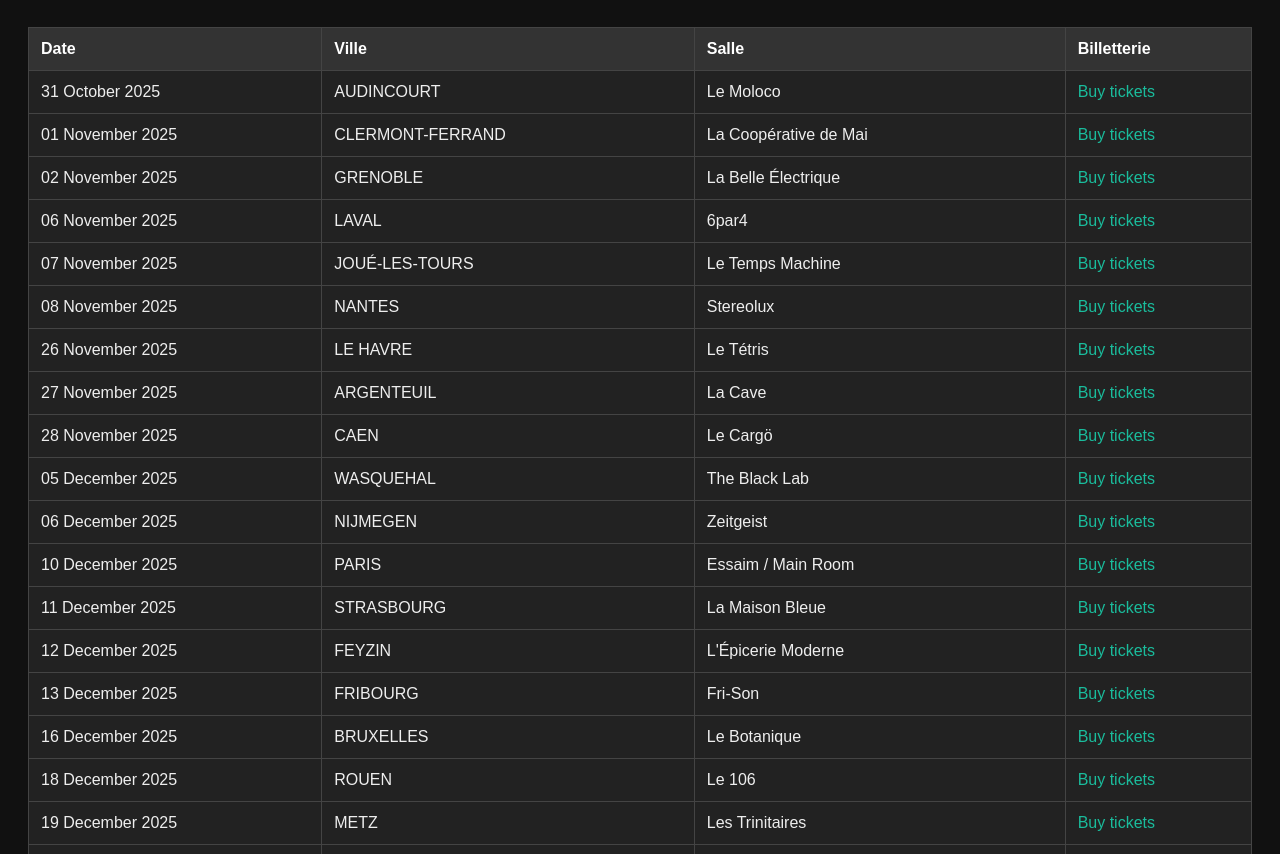
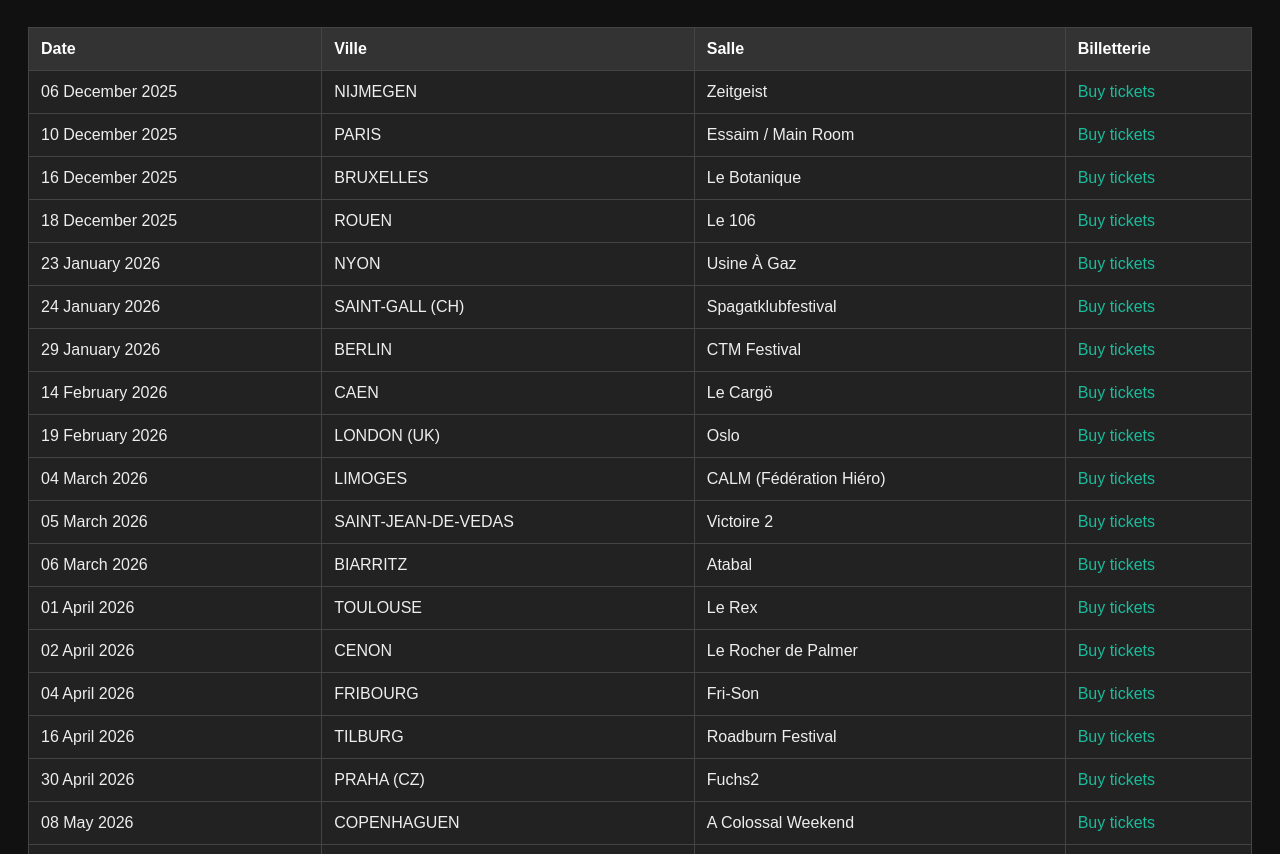
Before and after one commit to MaelstromHub/pain-magazine-tour-2025, a plain HTML site: page index.html in a window 1280 px wide. Shown: the part 89-943 px from the top of the page. Drawn offline with Linux system fonts and the light colour scheme.

Commit message:
Update index.html

```diff
--- a/index.html
+++ b/index.html
@@ -52,76 +52,6 @@
     <tbody>
 
     <tr>
-        <td>31 October 2025</td>
-        <td>AUDINCOURT</td>
-        <td>Le Moloco</td>
-        <td><a href="https://billetterie.lemoloco.com/agenda/299-halloween-rock-party" target="_blank">Buy tickets</a></td>
-    </tr>
-
-    <tr>
-        <td>01 November 2025</td>
-        <td>CLERMONT-FERRAND</td>
-        <td>La Coopérative de Mai</td>
-        <td><a href="https://billetterie.lacoope.org/agenda/1069-pain-magazine?session=1069" target="_blank">Buy tickets</a></td>
-    </tr>
-
-    <tr>
-        <td>02 November 2025</td>
-        <td>GRENOBLE</td>
-        <td>La Belle Électrique</td>
-        <td><a href="https://billetterie.la-belle-electrique.com/?sonic_to=event(slug:583-pain-magazine" target="_blank">Buy tickets</a></td>
-    </tr>
-
-    <tr>
-        <td>06 November 2025</td>
-        <td>LAVAL</td>
-        <td>6par4</td>
-        <td><a href="https://billetterie.6par4.com/agenda/235-pain-magazine-birds-in-row-x-louisahhh-x-ma%C3%ABlstrom-x-quentin-sauv%C3%A9?session=235" target="_blank">Buy tickets</a></td>
-    </tr>
-
-    <tr>
-        <td>07 November 2025</td>
-        <td>JOUÉ-LES-TOURS</td>
-        <td>Le Temps Machine</td>
-        <td><a href="https://letempsmachine.com/agenda/ultra-son-1-pain-magazine-pamela" target="_blank">Buy tickets</a></td>
-    </tr>
-
-    <tr>
-        <td>08 November 2025</td>
-        <td>NANTES</td>
-        <td>Stereolux</td>
-        <td><a href="https://stereolux.org/agenda/pain-magazine" target="_blank">Buy tickets</a></td>
-    </tr>
-
-    <tr>
-        <td>26 November 2025</td>
-        <td>LE HAVRE</td>
-        <td>Le Tétris</td>
-        <td><a href="https://billetterie.letetris.fr/agenda/949-pain-magazinee" target="_blank">Buy tickets</a></td>
-    </tr>
-
-    <tr>
-        <td>27 November 2025</td>
-        <td>ARGENTEUIL</td>
-        <td>La Cave</td>
-        <td><a href="https://shotgun.live/fr/events/pain-magazine-david-shaw-and-the-beat" target="_blank">Buy tickets</a></td>
-    </tr>
-
-    <tr>
-        <td>28 November 2025</td>
-        <td>CAEN</td>
-        <td>Le Cargö</td>
-        <td><a href="https://billetterie.lecargo.fr/agenda/94-pain-magazine?session=94" target="_blank">Buy tickets</a></td>
-    </tr>
-
-    <tr>
-        <td>05 December 2025</td>
-        <td>WASQUEHAL</td>
-        <td>The Black Lab</td>
-        <td><a href="https://ypl.me/K8f" target="_blank">Buy tickets</a></td>
-    </tr>
-
-    <tr>
         <td>06 December 2025</td>
         <td>NIJMEGEN</td>
         <td>Zeitgeist</td>
@@ -133,27 +63,6 @@
         <td>PARIS</td>
         <td>Essaim / Main Room</td>
         <td><a href="https://link.dice.fm/Z9571027784b" target="_blank">Buy tickets</a></td>
-    </tr>
-
-    <tr>
-        <td>11 December 2025</td>
-        <td>STRASBOURG</td>
-        <td>La Maison Bleue</td>
-        <td><a href="https://billetterie.lamaisonbleue-stbg.com/agenda/300-pain-magazine-invit%C3%A9s?session=300" target="_blank">Buy tickets</a></td>
-    </tr>
-
-    <tr>
-        <td>12 December 2025</td>
-        <td>FEYZIN</td>
-        <td>L'Épicerie Moderne</td>
-        <td><a href="https://epiceriemoderne.com/agenda/2025-12-12-pain-magazine" target="_blank">Buy tickets</a></td>
-    </tr>
-
-    <tr>
-        <td>13 December 2025</td>
-        <td>FRIBOURG</td>
-        <td>Fri-Son</td>
-        <td><a href="https://www.petzi.ch/events/59507/" target="_blank">Buy tickets</a></td>
     </tr>
 
     <tr>
@@ -171,10 +80,31 @@
     </tr>
 
     <tr>
-        <td>19 December 2025</td>
-        <td>METZ</td>
-        <td>Les Trinitaires</td>
-        <td><a href="https://cmm.shop.secutix.com/selection/event/date?productId=10229356159758" target="_blank">Buy tickets</a></td>
+        <td>23 January 2026</td>
+        <td>NYON</td>
+        <td>Usine À Gaz</td>
+        <td><a href="https://discover.smeetz.com/fr/product/b2b/73688/booking/pain-magazine-eckhart" target="_blank">Buy tickets</a></td>
+    </tr>
+
+    <tr>
+        <td>24 January 2026</td>
+        <td>SAINT-GALL (CH)</td>
+        <td>Spagatklubfestival</td>
+        <td><a href="https://www.petzi.ch/de/events/61277-palace-spagatklubfestival/" target="_blank">Buy tickets</a></td>
+    </tr>
+
+    <tr>
+        <td>29 January 2026</td>
+        <td>BERLIN</td>
+        <td>CTM Festival</td>
+        <td><a href="https://www.ctm-festival.de/festival-2026/tickets" target="_blank">Buy tickets</a></td>
+    </tr>
+
+    <tr>
+        <td>14 February 2026</td>
+        <td>CAEN</td>
+        <td>Le Cargö</td>
+        <td><a href="https://billetterie.lecargo.fr/agenda/94-pain-magazine?session=94" target="_blank">Buy tickets</a></td>
     </tr>
 
     <tr>
@@ -199,6 +129,13 @@
     </tr>
 
     <tr>
+        <td>06 March 2026</td>
+        <td>BIARRITZ</td>
+        <td>Atabal</td>
+        <td><a href="https://my.weezevent.com/meule-pain-magazine-atabal-concert-biarritz" target="_blank">Buy tickets</a></td>
+    </tr>
+
+    <tr>
         <td>01 April 2026</td>
         <td>TOULOUSE</td>
         <td>Le Rex</td>
@@ -209,12 +146,33 @@
         <td>02 April 2026</td>
         <td>CENON</td>
         <td>Le Rocher de Palmer</td>
-        <td><a href="https://lerocherdepalmer.fr/agenda/pain-magazine-birds-row-x-louisahhh-x-maelstrom" target="_blank">Buy tickets</a></td>
+        <td><a href="https://lerocherdepalmer.fr/agenda/pain-magazine-birds-row-x-louisahhh-x-maelstrom-x-quentin-sauve-0" target="_blank">Buy tickets</a></td>
+    </tr>
+
+    <tr>
+        <td>04 April 2026</td>
+        <td>FRIBOURG</td>
+        <td>Fri-Son</td>
+        <td><a href="https://www.seetickets.com/ch/event/pain-magazin/fri-son/3407111" target="_blank">Buy tickets</a></td>
+    </tr>
+
+    <tr>
+        <td>16 April 2026</td>
+        <td>TILBURG</td>
+        <td>Roadburn Festival</td>
+        <td><a href="https://roadburn.com/tickets/" target="_blank">Buy tickets</a></td>
+    </tr>
+
+    <tr>
+        <td>30 April 2026</td>
+        <td>PRAHA (CZ)</td>
+        <td>Fuchs2</td>
+        <td><a href="https://bit.ly/F2xPainMagazine" target="_blank">Buy tickets</a></td>
     </tr>
 
     <tr>
         <td>08 May 2026</td>
-        <td>COPENHAGEN</td>
+        <td>COPENHAGUEN</td>
         <td>A Colossal Weekend</td>
         <td><a href="https://www.acolossalweekend.dk/tickets" target="_blank">Buy tickets</a></td>
     </tr>
@@ -226,6 +184,13 @@
         <td><a href="https://billetterie.seetickets.fr/pain-magazine-birds-in-row-louisahhh-maelstrom-concert-6mic-aix-en-provence-10-octobre-2025-css5-6mic-pg101-ri11067417.html" target="_blank">Buy tickets</a></td>
     </tr>
 
+    <tr>
+        <td>20 June 2026</td>
+        <td>METZ</td>
+        <td>Les Trinitaires</td>
+        <td><a href="https://cmm.shop.secutix.com/selection/event/date?productId=10229356159758" target="_blank">Buy tickets</a></td>
+    </tr>
+
     </tbody>
   </table>
 </body>
```
